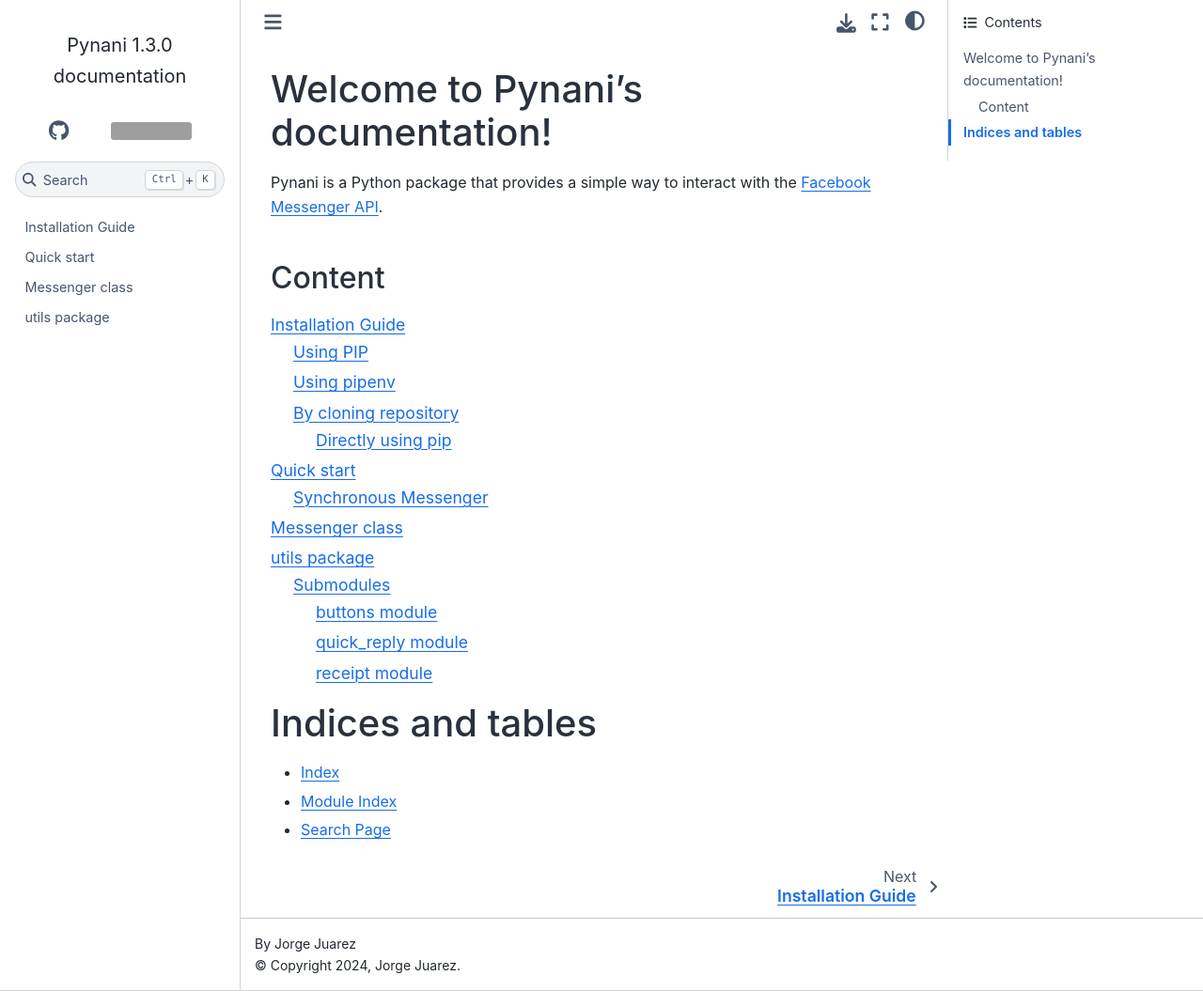
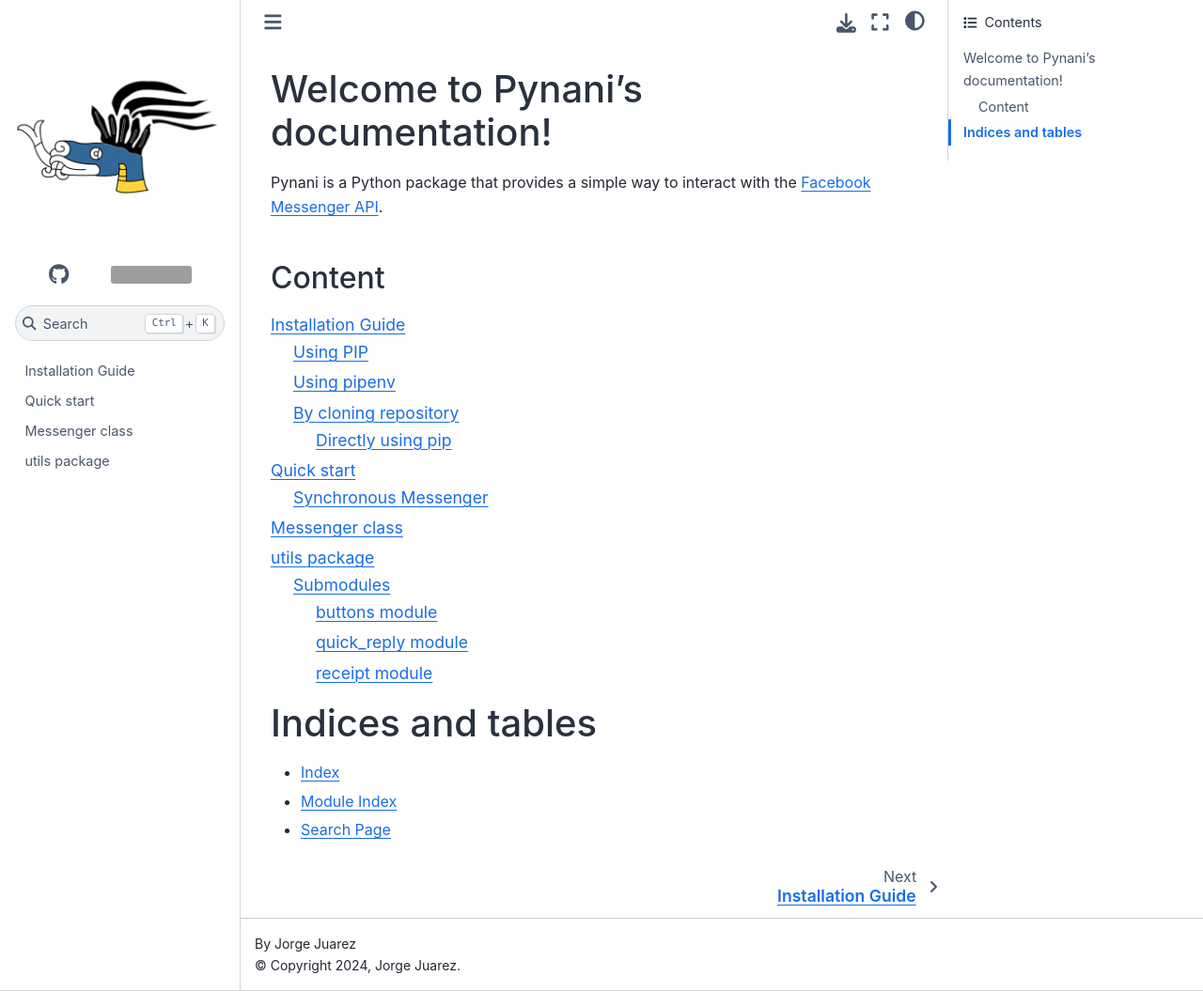
Before and after one commit to jorge-jrzz/Pynani, a Sphinx documentation site: the page built from docs/index.rst, in a window 1280 px wide and 1055 px high. Shown: the whole window at 94% size. Built offline with Sphinx 7.4.7 and the Sphinx Book theme 1.1.4, drawn with Linux system fonts in a browser that asks for light colours; grey boxes are pictures that could not be loaded.

Commit message:
:lipstick: use the new logo at README and documentation

```diff
--- a/docs/conf.py
+++ b/docs/conf.py
@@ -35,12 +35,12 @@
 # https://www.sphinx-doc.org/en/master/usage/configuration.html#options-for-html-output
 
 html_theme = 'sphinx_book_theme'
-html_logo = "_static/dark_logo_pynani.png"
+html_logo = "_static/logo_for_wite.png"
 
 html_static_path = ['_static']
 html_theme_options = {
     "logo": {
-        "image_dark": "_static/wite_logo_pynani.png",
+        "image_dark": "_static/logo_for_dark.png",
     },
     "icon_links": [
         {
@@ -56,5 +56,3 @@
         },
     ],
 }
-
-locale_dirs = ["locales/"]
```
Also changed, not shown: README.md (+1 -1 lines).
